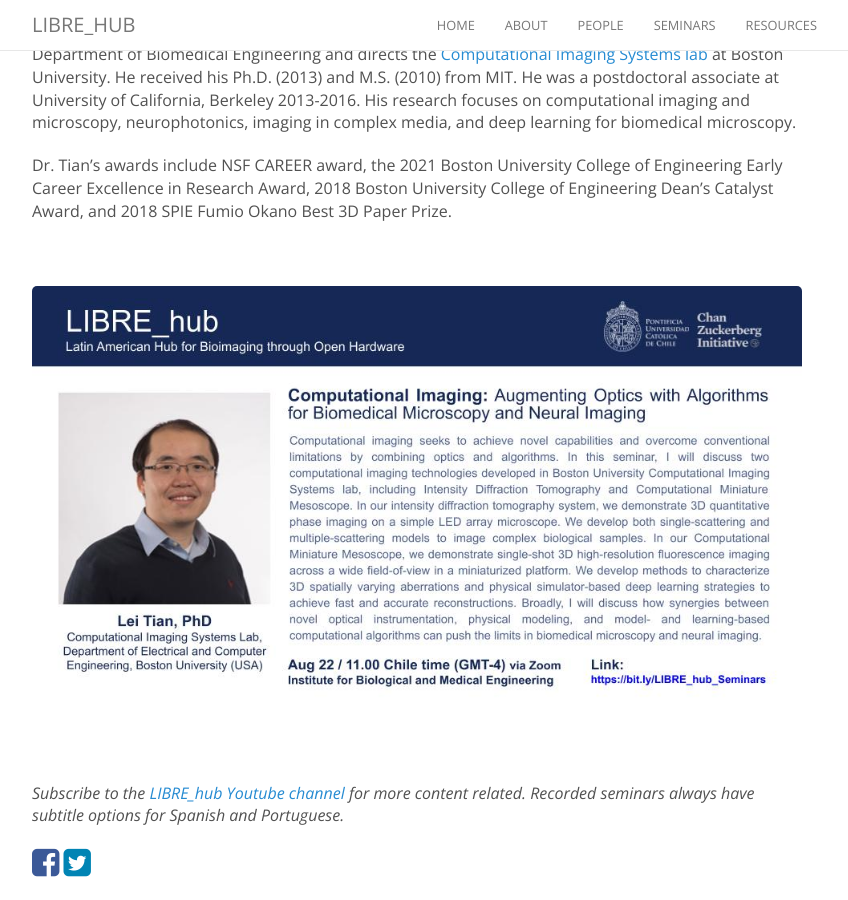
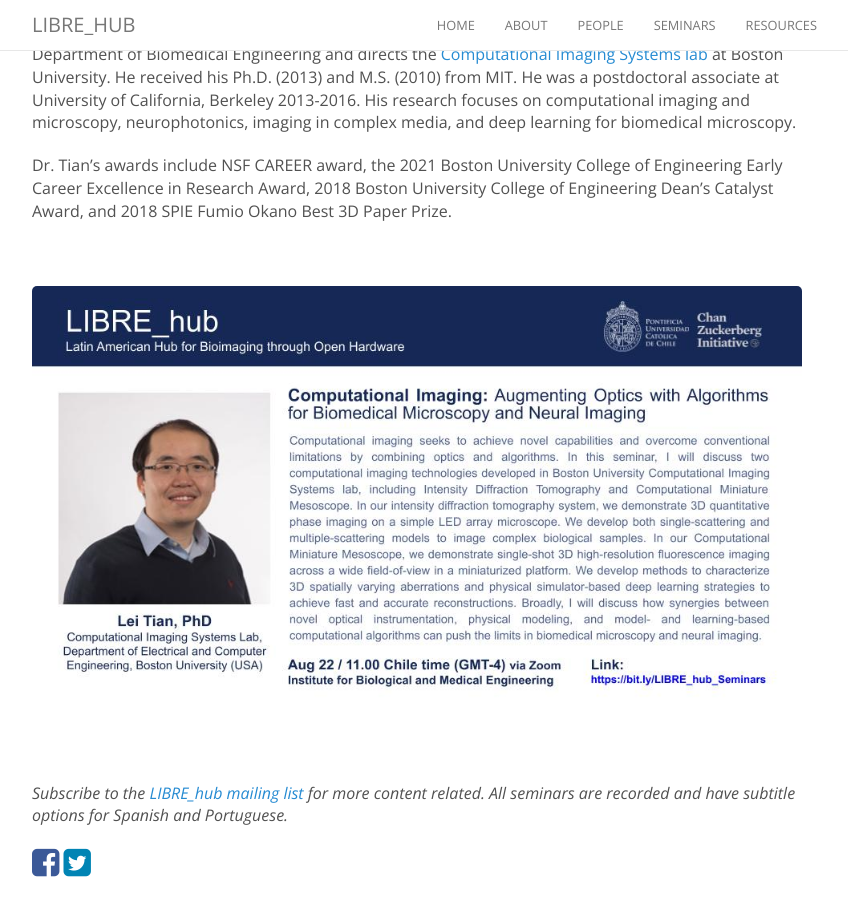
Before and after one commit to LIBREhub/LIBREhub.github.io, a Jekyll site: the page built from _posts/2022-08-11-next-seminar.md, in a window 1280 px wide and 900 px high, scrolled down 648 px. Shown: the whole window, without its empty margins (223-1071 px from the left). Built offline with Jekyll 4.4.1, drawn with Linux system fonts in a browser that asks for light colours; nearby versions of some CDN libraries; comment, search, counter and statistics services are not loaded.

Commit message:
Update 2022-08-11-next-seminar.md

```diff
--- a/_posts/2022-08-11-next-seminar.md
+++ b/_posts/2022-08-11-next-seminar.md
@@ -25,8 +25,8 @@
 
 <br>
 
-![Alt text](https://github.com/LIBREhub/LIBREhub.github.io/blob/main/images/seminars/tian_talk_pic2.jpg "Talk")
+<img src="/images/seminars/tian_talk_pic2.jpg" alt="alt text" title="Tian Talk" />
 
 <br>
 
-*Subscribe to the [LIBRE_hub Youtube channel](https://www.youtube.com/channel/UCKaffupDA8KKrDE0rd668Xw) for more content related. Recorded seminars always have subtitle options for Spanish and Portuguese.*
+*Subscribe to the [LIBRE_hub mailing list](https://mailchi.mp/2efa11be3d6b/libre_hub) for more content related. All seminars are recorded and have subtitle options for Spanish and Portuguese.*
```
